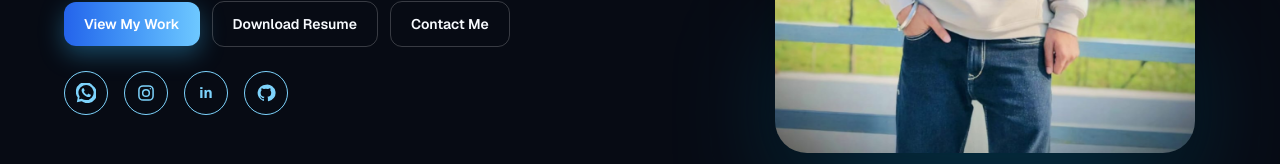
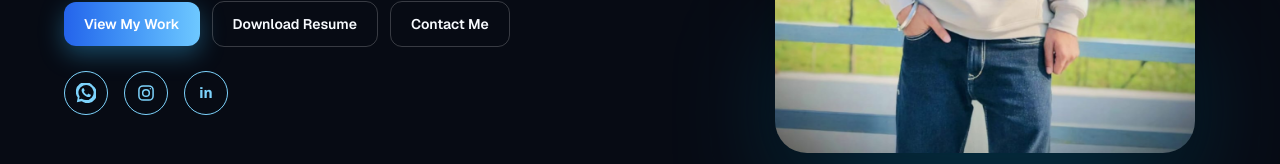
Before and after one commit to sukhvinder200511-dotcom/Sukhvinder-Portfolio, a Next.js app: page / in a window 1280 px wide. Shown: the part 541-705 px from the top of the page. Built offline with nearby package versions, Linux system fonts and the light colour scheme.

Commit message:
Initial commit

```diff
--- a/app/components/Baaner.tsx
+++ b/app/components/Baaner.tsx
@@ -2,11 +2,10 @@ import Image from "next/image";
 import bannerPhoto from "../images/banner.jpeg";
 
 const SOCIALS = [
-  { label: "WhatsApp", href: "https://wa.me/", icon: WhatsAppIcon },
-  { label: "Instagram", href: "https://instagram.com/", icon: InstagramIcon },
-  { label: "LinkedIn", href: "https://linkedin.com/", icon: LinkedInIcon },
-  { label: "GitHub", href: "https://github.com/", icon: GitHubIcon },
-];
+  { label: "WhatsApp", href: "https://wa.me/6395382105", icon: WhatsAppIcon },
+  { label: "Instagram", href: "https://www.instagram.com/honey_ahluwalia_?igsh=MWd5aWwzandncXozcQ==", icon: InstagramIcon },
+  { label: "LinkedIn", href: "https://www.linkedin.com/in/sukhvinder-singh-03510b291?utm_source=share_via&utm_content=profile&utm_medium=member_android", icon: LinkedInIcon },
+] as const;
 
 export default function Baaner() {
   return (
--- a/app/components/Footer.tsx
+++ b/app/components/Footer.tsx
@@ -1,3 +1,7 @@
+"use client";
+
+import { useEffect, useState } from "react";
+
 const NAV_LINKS = [
   { href: "#home", label: "Home" },
   { href: "#about", label: "About" },
@@ -9,13 +13,37 @@ const NAV_LINKS = [
 ] as const;
 
 const SOCIALS = [
-  { label: "WhatsApp", href: "https://wa.me/", icon: WhatsAppIcon },
-  { label: "Instagram", href: "https://instagram.com/", icon: InstagramIcon },
-  { label: "LinkedIn", href: "https://linkedin.com/", icon: LinkedInIcon },
-  { label: "GitHub", href: "https://github.com/", icon: GitHubIcon },
+  { label: "WhatsApp", href: "https://wa.me/6395382105", icon: WhatsAppIcon },
+  { label: "Instagram", href: "https://www.instagram.com/honey_ahluwalia_?igsh=MWd5aWwzandncXozcQ==", icon: InstagramIcon },
+  { label: "LinkedIn", href: "https://www.linkedin.com/in/sukhvinder-singh-03510b291?utm_source=share_via&utm_content=profile&utm_medium=member_android", icon: LinkedInIcon },
 ] as const;
 
 export default function Footer() {
+  const [active, setActive] = useState("#home");
+
+  useEffect(() => {
+    const ids = NAV_LINKS.map((link) => link.href.slice(1));
+
+    const onScroll = () => {
+      const offset = 150;
+      let current = "#home";
+
+      for (const id of ids) {
+        const section = document.getElementById(id);
+        if (!section) continue;
+        if (section.getBoundingClientRect().top - offset <= 0) {
+          current = `#${id}`;
+        }
+      }
+
+      setActive(current);
+    };
+
+    onScroll();
+    window.addEventListener("scroll", onScroll, { passive: true });
+    return () => window.removeEventListener("scroll", onScroll);
+  }, []);
+
   return (
     <footer className="relative overflow-hidden border-t border-[var(--header-border)] px-5 py-16 sm:px-8 sm:py-20">
       <div className="pointer-events-none absolute inset-x-0 top-0 h-px bg-gradient-to-r from-transparent via-[var(--accent)]/40 to-transparent" />
@@ -31,16 +59,28 @@ export default function Footer() {
           </span>
         </a>
 
-        <nav className="mt-10 flex flex-wrap items-center justify-center gap-x-6 gap-y-2 text-sm text-[var(--muted)] sm:gap-x-8">
-          {NAV_LINKS.map((link) => (
+        <nav className="mt-10 flex flex-wrap items-center justify-center gap-x-6 gap-y-2 text-sm sm:gap-x-8">
+          {NAV_LINKS.map((link) => {
+            const isActive = active === link.href;
+
+            return (
               <a
                 key={link.href}
                 href={link.href}
-              className="transition hover:text-[var(--accent)]"
+                aria-current={isActive ? "page" : undefined}
+                className={`relative transition ${
+                  isActive
+                    ? "text-[var(--accent)]"
+                    : "text-[var(--muted)] hover:text-[var(--accent)]"
+                }`}
               >
                 {link.label}
+                {isActive && (
+                  <span className="absolute -bottom-1.5 left-1/2 h-[2px] w-5 -translate-x-1/2 rounded-full bg-[var(--accent)]" />
+                )}
               </a>
-          ))}
+            );
+          })}
         </nav>
 
         <div className="mt-8 flex items-center gap-4">
```
Lines whose indentation alone changed are shown as unchanged.
